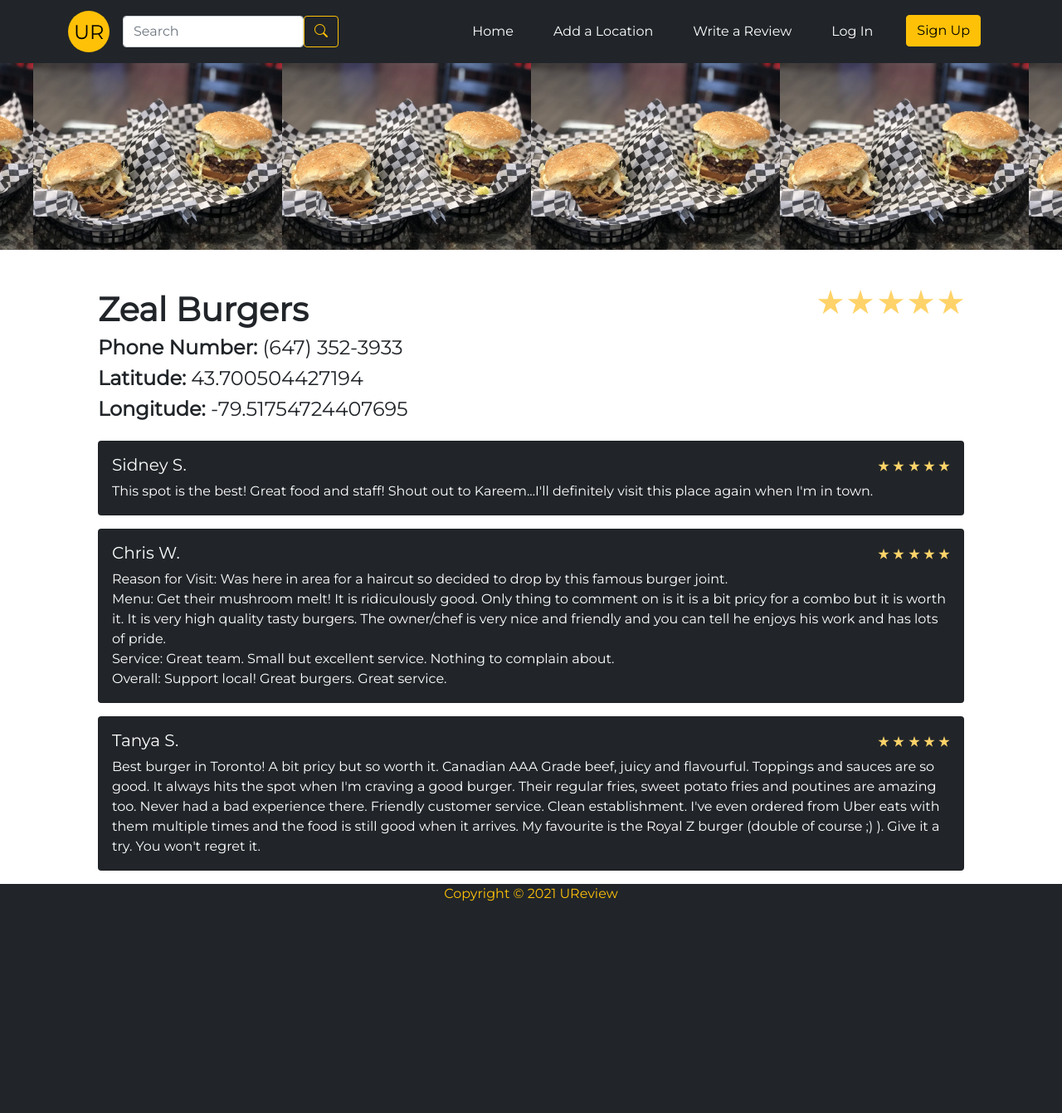
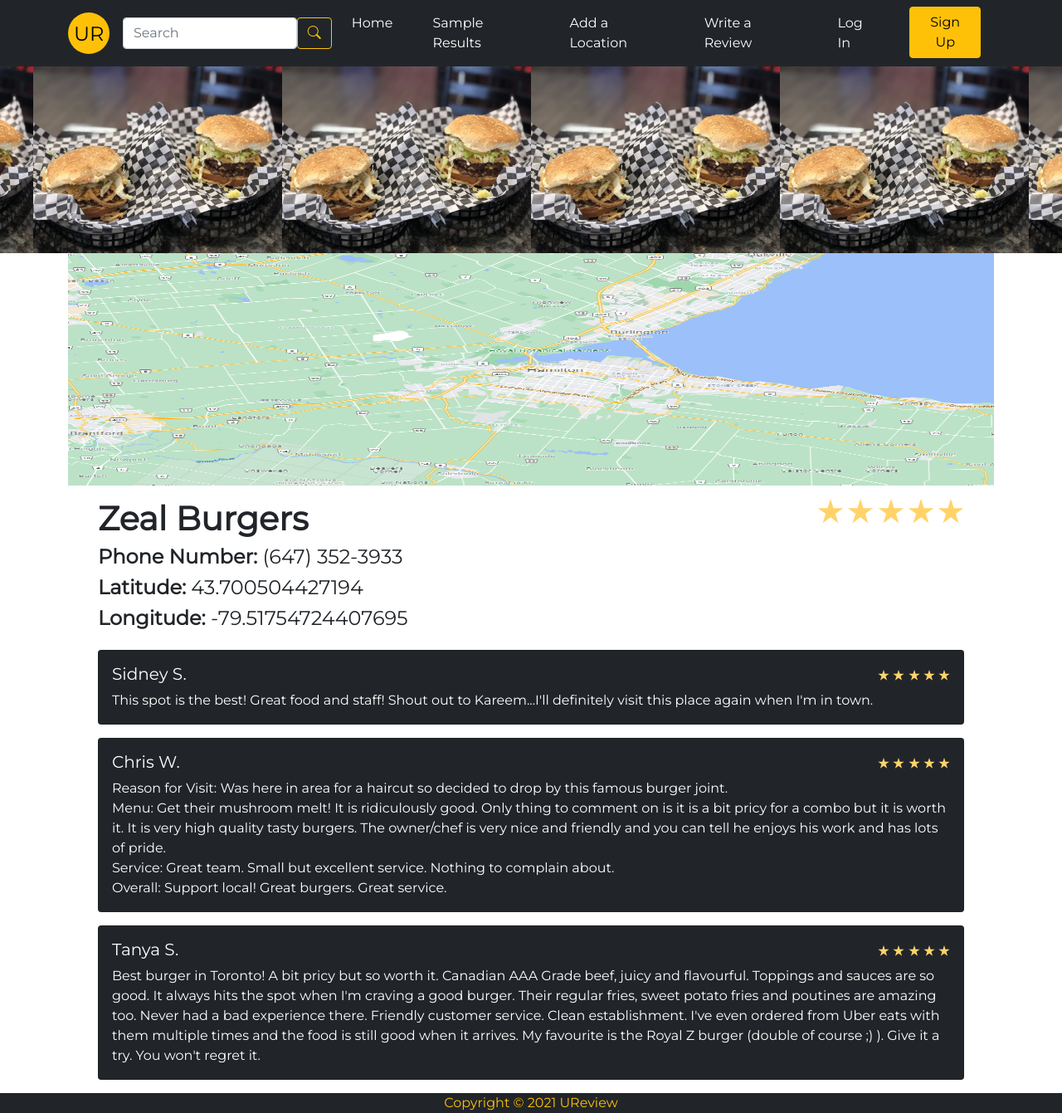
Before and after one commit to ahmedt26/u-review, a PHP site: page /zeal.html in a window 1280 px wide. Shown: the whole page at 83% size. Before the commit the page ends 1086 px from the top, so only its background shows below. Run offline with PHP 8.4, Linux system fonts and the light colour scheme; some libraries are stand-ins or nearby versions.

Commit message:
Added results to navbar and map to zeal page

```diff
--- a/results.html
+++ b/results.html
@@ -51,6 +51,9 @@
           <ul class="navbar-nav ms-auto align-self-end">
             <li class="nav-item px-3">
               <a href="./index.html" class="nav-link text-white">Home</a>
+            </li>
+            <li class="nav-item px-3">
+              <a href="./results.html" class="nav-link text-white">Sample Results</a>
             </li>
             <li class="nav-item px-3">
               <a href="./addlocation.html" class="nav-link text-white">Add a Location</a>
--- a/style.css
+++ b/style.css
@@ -85,6 +85,15 @@ to push the footer to the bottom of the page.*/
   height: auto;
 }
 
+.imageWidth > img {
+  width: 300px;
+}
+
+.mapHeight > img {
+  height: 35vh;
+  width: 100%;
+}
+
 @media (max-width: 767px) {
   .searchWidth {
     width: 50%;
@@ -107,6 +116,15 @@ to push the footer to the bottom of the page.*/
   .textFont {
     font-size: 12px;
   }
+
+  .imageWidth > img {
+    width: 150px;
+  }
+
+  .mapHeight > img {
+    height: 25vh;
+    width: 100%;
+  }
 }
 
 @media (max-width: 1199px) {
--- a/zeal.html
+++ b/zeal.html
@@ -56,6 +56,9 @@
               <a href="./index.html" class="nav-link text-white">Home</a>
             </li>
             <li class="nav-item px-3">
+              <a href="./results.html" class="nav-link text-white">Sample Results</a>
+            </li>
+            <li class="nav-item px-3">
               <a href="./addlocation.html" class="nav-link text-white">Add a Location</a>
             </li>
             <li class="nav-item px-3">
@@ -96,15 +99,21 @@
     'img-fluid' makes it so that the height is adjusted relative to the width, and the ratio is kept the same as original
     'width: 300px;' makes the width of the images 300px
   -->
-  <div class="d-flex justify-content-center" style="overflow: auto;">
-    <img src="./assets/images/burger.jpg" class="img-fluid" style="width: 300px;" alt="Burger from Zeal Burgers">
-    <img src="./assets/images/burger.jpg" class="img-fluid" style="width: 300px;" alt="Burger from Zeal Burgers">
-    <img src="./assets/images/burger.jpg" class="img-fluid" style="width: 300px;" alt="Burger from Zeal Burgers">
-    <img src="./assets/images/burger.jpg" class="img-fluid" style="width: 300px;" alt="Burger from Zeal Burgers">
-    <img src="./assets/images/burger.jpg" class="img-fluid" style="width: 300px;" alt="Burger from Zeal Burgers">
-    <img src="./assets/images/burger.jpg" class="img-fluid" style="width: 300px;" alt="Burger from Zeal Burgers">
-    <img src="./assets/images/burger.jpg" class="img-fluid" style="width: 300px;" alt="Burger from Zeal Burgers">
-    <img src="./assets/images/burger.jpg" class="img-fluid" style="width: 300px;" alt="Burger from Zeal Burgers">
+  <div class="d-flex justify-content-center imageWidth" style="overflow: auto;">
+    <img src="./assets/images/burger.jpg" class="img-fluid" alt="Burger from Zeal Burgers">
+    <img src="./assets/images/burger.jpg" class="img-fluid" alt="Burger from Zeal Burgers">
+    <img src="./assets/images/burger.jpg" class="img-fluid" alt="Burger from Zeal Burgers">
+    <img src="./assets/images/burger.jpg" class="img-fluid" alt="Burger from Zeal Burgers">
+    <img src="./assets/images/burger.jpg" class="img-fluid" alt="Burger from Zeal Burgers">
+    <img src="./assets/images/burger.jpg" class="img-fluid" alt="Burger from Zeal Burgers">
+    <img src="./assets/images/burger.jpg" class="img-fluid" alt="Burger from Zeal Burgers">
+    <img src="./assets/images/burger.jpg" class="img-fluid" alt="Burger from Zeal Burgers">
+  </div>
+
+  <div class="container">
+    <div class="d-flex justify-content-center mapHeight">
+      <img src="./assets/images/map.png" alt="Map of Hamilton">
+    </div>
   </div>
 
   <!-- Main Content -->
@@ -124,7 +133,7 @@
     'textFont' is custom css that changes the size of the font based on the width of the screen
     'fw-bold' in the span makes it so just the content wrapped inside of it becomes bold
   -->
-  <div class="container p-5 pb-0">
+  <div class="container p-5 pt-3 pb-0 justify-content-center">
     <div class="d-flex justify-content-between">
 
       <h1 class="titleFont fw-bold">Zeal Burgers</h1>
```
